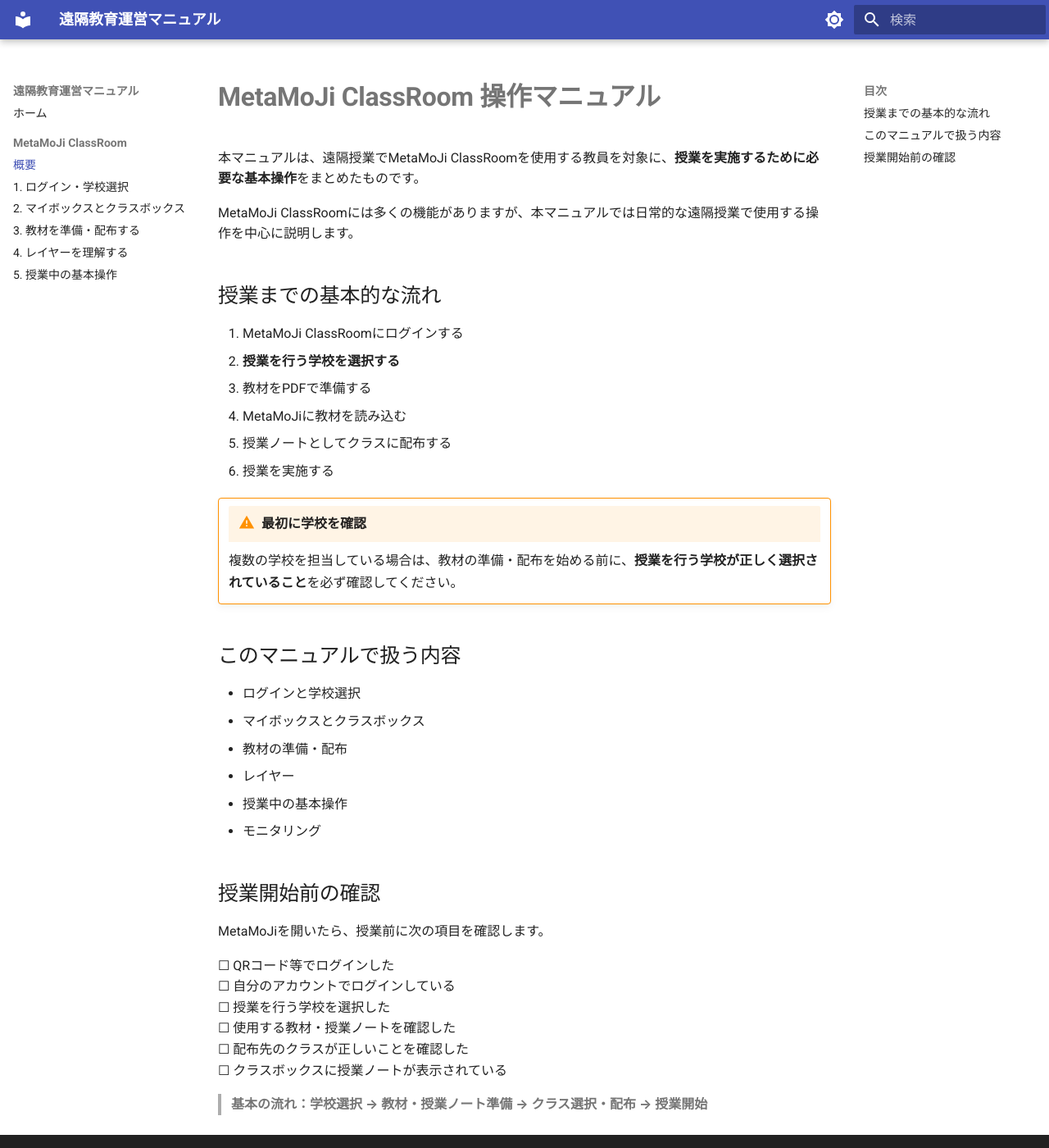
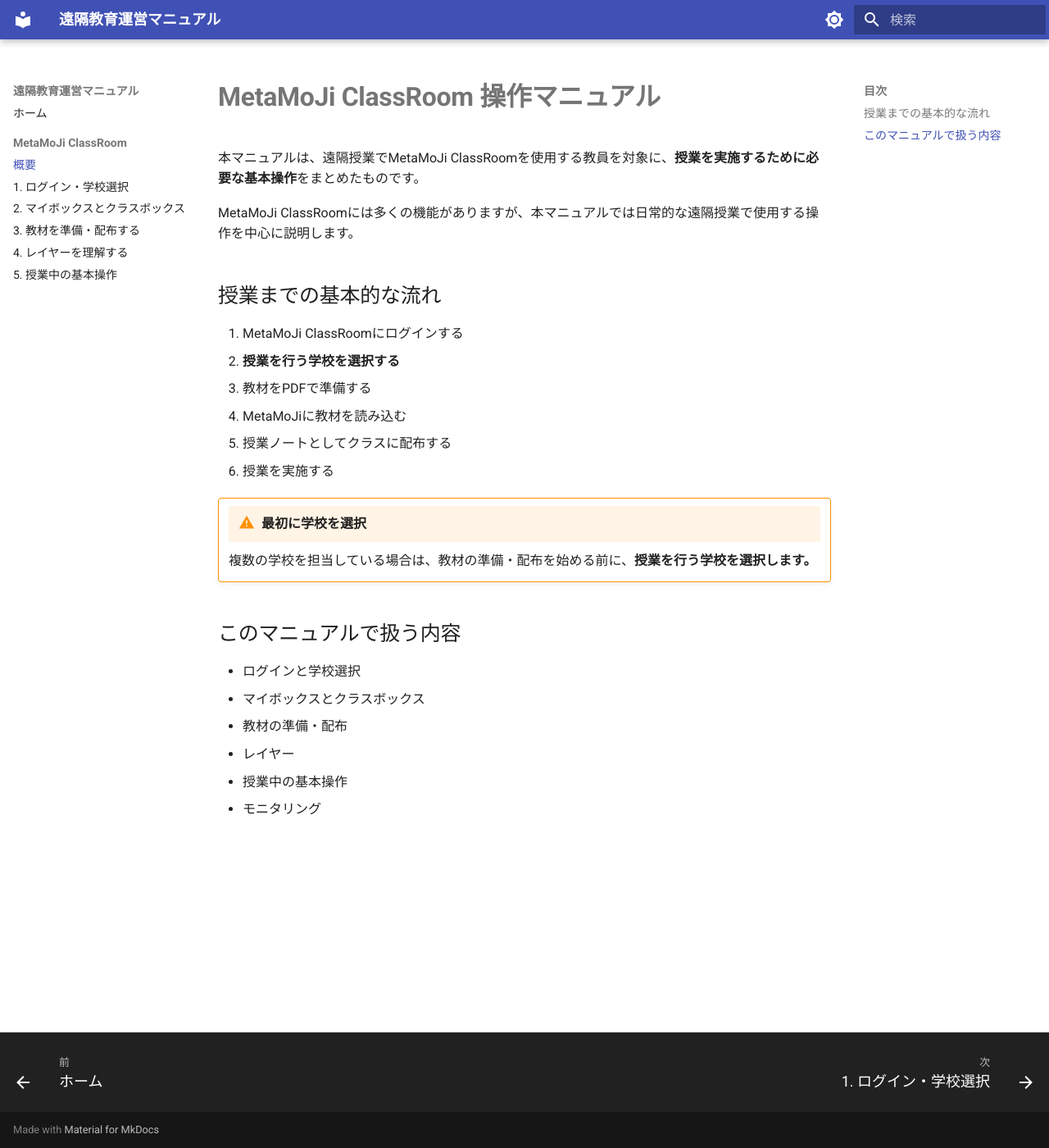
Before and after one commit to a-recs/remote-manual, an MkDocs documentation site: the page built from docs/metamoji/index.md, in a window 1280 px wide and 1400 px high. Shown: the whole window at 82% size. Built offline with MkDocs 1.6.1 and Material for MkDocs 9.7.7, drawn with Linux system fonts in a browser that asks for light colours.

Commit message:
Simplify MetaMoJi overview page

```diff
--- a/docs/metamoji/index.md
+++ b/docs/metamoji/index.md
@@ -13,8 +13,8 @@ MetaMoJi ClassRoomには多くの機能がありますが、本マニュアル
 5. 授業ノートとしてクラスに配布する
 6. 授業を実施する
 
-!!! warning "最初に学校を確認"
-    複数の学校を担当している場合は、教材の準備・配布を始める前に、**授業を行う学校が正しく選択されていること**を必ず確認してください。
+!!! warning "最初に学校を選択"
+    複数の学校を担当している場合は、教材の準備・配布を始める前に、**授業を行う学校を選択します。**
 
 ## このマニュアルで扱う内容
 
@@ -24,16 +24,3 @@ MetaMoJi ClassRoomには多くの機能がありますが、本マニュアル
 - レイヤー
 - 授業中の基本操作
 - モニタリング
-
-## 授業開始前の確認
-
-MetaMoJiを開いたら、授業前に次の項目を確認します。
-
-☐ QRコード等でログインした
-☐ 自分のアカウントでログインしている
-☐ 授業を行う学校を選択した
-☐ 使用する教材・授業ノートを確認した
-☐ 配布先のクラスが正しいことを確認した
-☐ クラスボックスに授業ノートが表示されている
-
-> **基本の流れ：学校選択 → 教材・授業ノート準備 → クラス選択・配布 → 授業開始**
```
